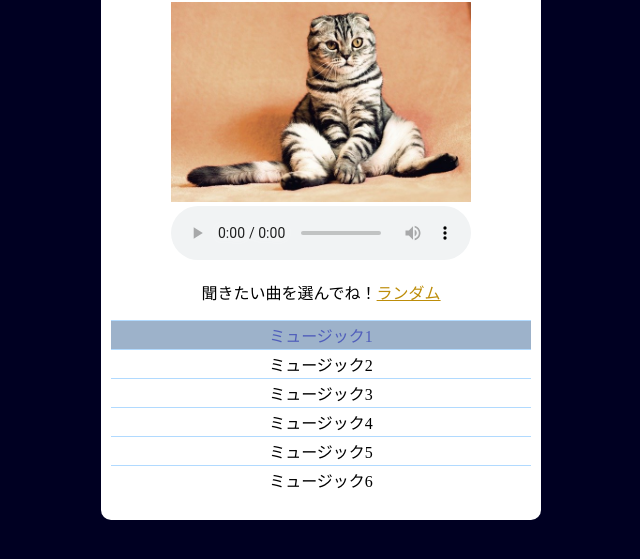
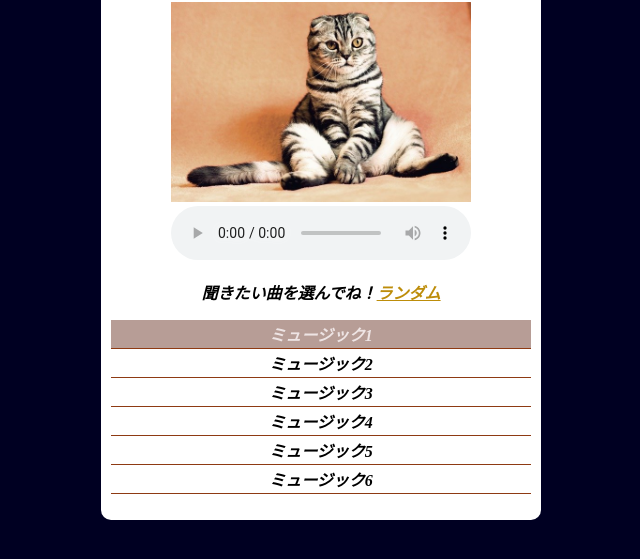
Before and after one commit to thmhm4477/github.io, a plain HTML site: page index.html in a window 1280 px wide. Shown: the part 105-664 px from the top of the page, without its empty margins (319-959 px from the left). Drawn offline with Linux system fonts and the light colour scheme.

Commit message:
Update stylesheet.css

```diff
--- a/stylesheet.css
+++ b/stylesheet.css
@@ -1,13 +1,17 @@
 @charset "UTF-8";
 
 h1{
-  color:#bd8d0a;;
+  color:#bd8d0a;
 }
 body{
+  font-weight: bold;
+  font-style:italic;
   text-align: center;
   background-color: #000022;
 }
-
+a{
+  color:#bd8d0a;
+}
 .appframe{
   background-color: #ffffff;
   width:420px;
@@ -26,19 +30,16 @@ ul{
   padding: 0;
 }
 li{
-    border-top:solid 1px #b1daff;
+    border-bottom:solid 1px #8e3a13;
     padding:2px;
     cursor: pointer;
 }
 
 .active{
-  background: rgba(56, 98, 148, 0.49);
-  color:#505ebb;
+  background:rgba(95, 39, 24, 0.45);
+  color:rgba(239, 230, 230, 0.98);
 }
 
 li:hover{
-  background:#06a7d8;
+  background:rgba(99, 51, 12, 0.58);
 }
-a{
-  color:#bd8d0a;
-}
```
